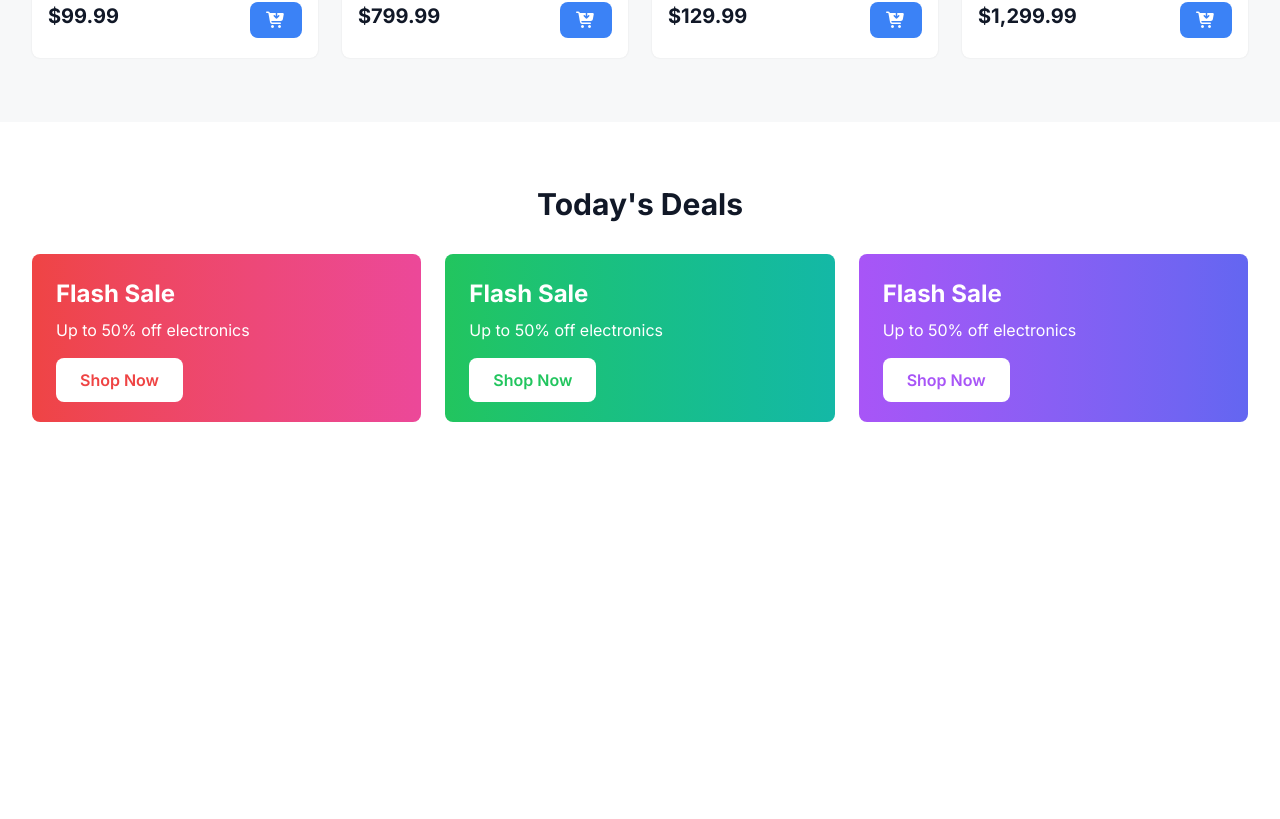
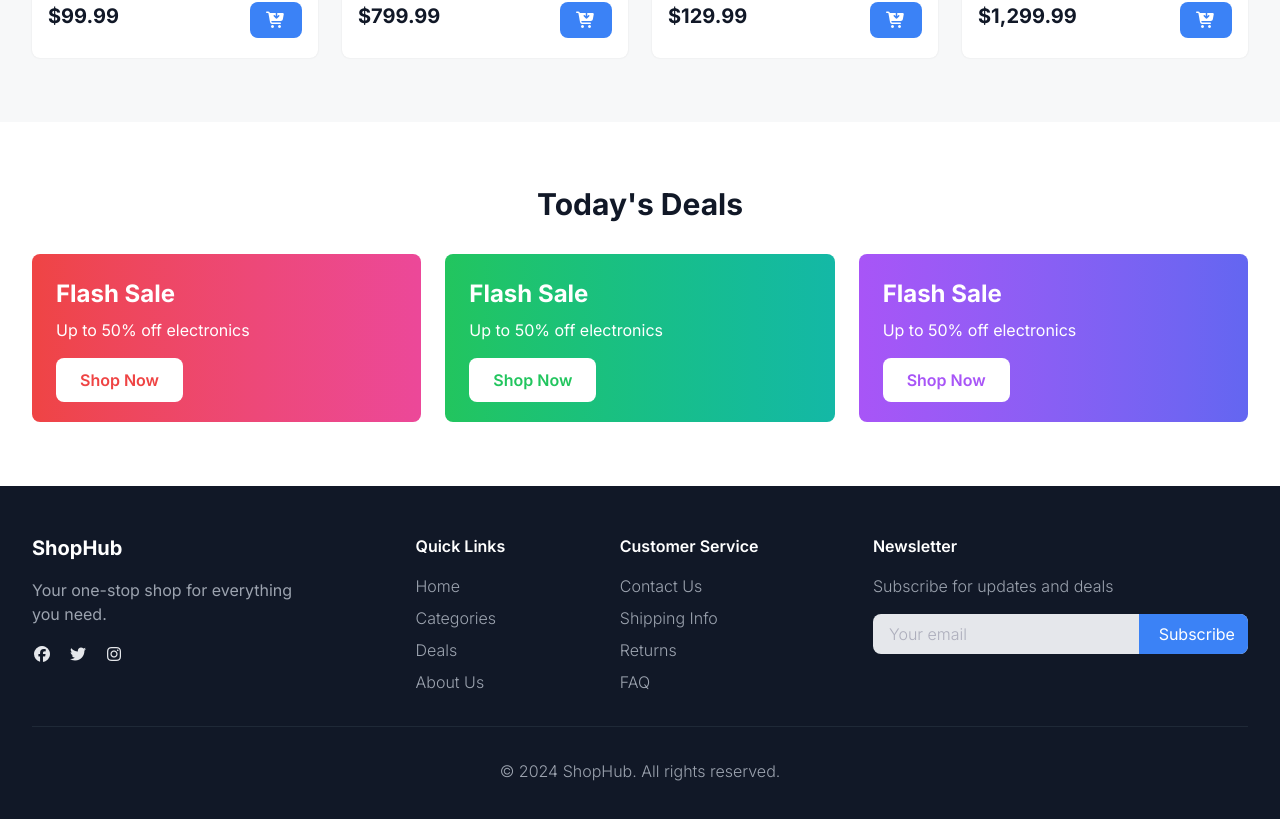
Before and after one commit to imam-programmer/ShopHub-E-commerce, a React (Vite) app: page / in a window 1280 px wide. Shown: the part 1300-2119 px from the top of the page. Before the commit the page ends 1786 px from the top, so only its background shows below. Built offline with nearby package versions, Linux system fonts and the light colour scheme.

Commit message:
footer done & full done

```diff
--- a/src/App.jsx
+++ b/src/App.jsx
@@ -4,6 +4,7 @@ import Banner from './components/Banner'
 import Category from './components/Category'
 import Featured from './components/Featured'
 import Deal from './components/Deal'
+import Footer from './components/Footer'
 
 const App = () => {
   return (
@@ -13,6 +14,7 @@ const App = () => {
    <Category/>
    <Featured/>
    <Deal/>
+   <Footer/>
     </>
   )
 }
--- /dev/null
+++ b/src/components/Footer.jsx
@@ -0,0 +1,71 @@
+import React from "react";
+import Footer2 from "./Footer2";
+
+const Footer = () => {
+  const footer1li = ["Home", "Categories", "Deals", "About Us"];
+  const footer2li = ["Contact Us", "Shipping Info", "Returns", "FAQ"];
+  return (
+    <section className="bg-[#111827] h-86.25 pt-12">
+      <div className="container">
+        <div className="flex justify-between">
+          <div>
+            <h2 className="font-inter font-bold text-[20px] leading-7 text-[#FFFFFF] mb-4">
+              ShopHub
+            </h2>
+            <p className="text-[16px] font-inter font-normal leading-6 text-[#9CA3AF] w-67.25 mb-4">
+              Your one-stop shop for everything you need.
+            </p>
+            <i class="fa-brands fa-facebook text-[#E5E7EB] mr-4"></i>
+            <i class="fa-brands fa-twitter text-[#E5E7EB] mr-4"></i>
+            <i class="fa-brands fa-instagram text-[#E5E7EB]"></i>
+          </div>
+
+          <div>
+            <h3 className="font-inter font-semibold text-[16px] leading-6 text-[#FFFFFF] mb-4">
+              Quick Links
+            </h3>
+            <ul className="flex flex-col gap-2">
+              {footer1li.map((items) => (
+                <li className="font-inter text-[16px] font-light leading-6 text-[#9CA3AF]">
+                  {items}
+                </li>
+              ))}
+            </ul>
+          </div>
+
+          <div>
+            <h3 className="font-inter font-semibold text-[16px] leading-6 text-[#FFFFFF] mb-4">
+              Customer Service
+            </h3>
+            <ul className="flex flex-col gap-2">
+              {footer2li.map((items) => (
+                <li className="font-inter text-[16px] font-light leading-6 text-[#9CA3AF]">
+                  {items}
+                </li>
+              ))}
+            </ul>
+          </div>
+
+          <div>
+            <h3 className="font-inter font-semibold text-[16px] leading-6 text-[#FFFFFF] mb-4">
+              Newsletter
+            </h3>
+            <p className="font-inter text-[16px] font-light leading-6 text-[#9CA3AF] mb-4">
+              Subscribe for updates and deals
+            </p>
+            <div className="w-93.75 bg-[#E5E7EB] relative rounded-lg overflow-hidden">
+              <label htmlFor="email" className="text-[16px] font-inter font-normal text-[#FFFFFF] absolute right-0 leading-10 w-[109.34px] pl-5 bg-[#3B82F6] h-10">Subscribe</label>
+              <input type="email" placeholder="Your email" className="outline w-full font-inter pl-4 pb-2 pt-2 text-[16px] font-light leading-6  placeholder:text-[#ADAEBC]" />
+            </div>
+          </div>
+
+        </div>
+          <hr className="text-[#1f2937] mt-8"/>
+          <p className="text-center text-[16px] font-inter font-light
+ text-[#9CA3AF] pt-8 ">© 2024 ShopHub. All rights reserved.</p>
+      </div>
+    </section>
+  );
+};
+
+export default Footer;
--- /dev/null
+++ b/src/components/Footer2.jsx
@@ -0,0 +1,9 @@
+import React from 'react'
+
+const Footer2 = () => {
+  return (
+    <div>Footer2</div>
+  )
+}
+
+export default Footer2
```
